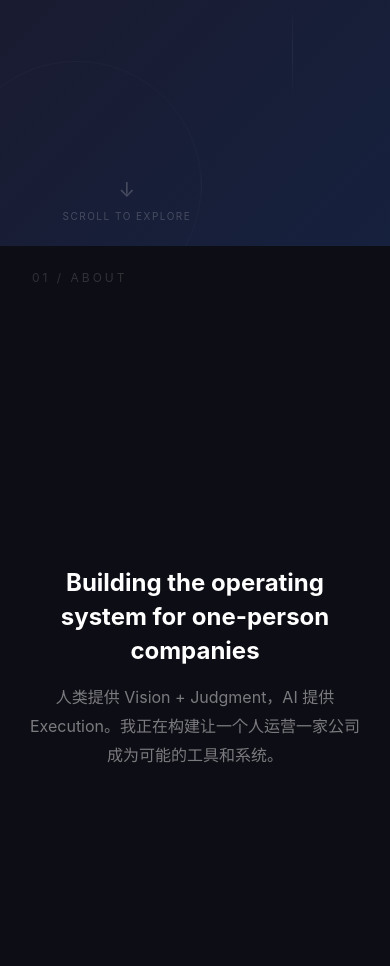
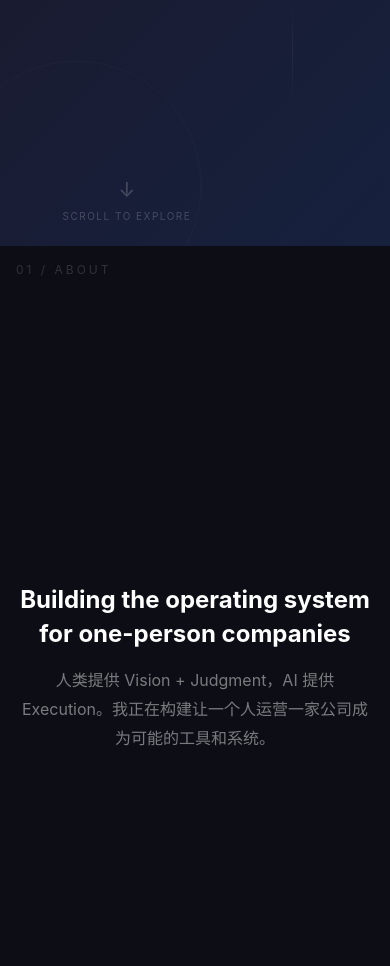
Before and after one commit to jeff0052/portfolio, a plain HTML site: page landing-page/index.html in a window 390 px wide. Shown: the part 598-1564 px from the top of the page. Drawn offline with Linux system fonts and the light colour scheme.

Commit message:
feat: scroll animations and responsive design

```diff
--- a/landing-page/css/style.css
+++ b/landing-page/css/style.css
@@ -297,3 +297,35 @@ nav .nav-links a:hover {
   color: var(--text-primary);
   border-color: rgba(255, 255, 255, 0.3);
 }
+
+/* ========== Fade-in Animation ========== */
+.fade-in {
+  opacity: 0;
+  transform: translateY(20px);
+  transition: opacity 0.8s ease, transform 0.8s ease;
+}
+
+.fade-in.visible {
+  opacity: 1;
+  transform: translateY(0);
+}
+
+.fade-in:nth-child(2) { transition-delay: 0.1s; }
+.fade-in:nth-child(3) { transition-delay: 0.2s; }
+.fade-in:nth-child(4) { transition-delay: 0.3s; }
+
+/* ========== Responsive: Tablet ========== */
+@media (max-width: 1024px) {
+  .section { padding: 60px 20px; }
+  nav { padding: 12px 20px; }
+}
+
+/* ========== Responsive: Mobile ========== */
+@media (max-width: 768px) {
+  nav .nav-links { display: none; }
+  .section { padding: 48px 16px; }
+  .section-number { left: 16px; top: 16px; }
+  .about-content { max-width: 100%; }
+  .projects-grid { max-width: 100%; }
+  .contact-links { flex-direction: column; align-items: center; }
+}
--- a/landing-page/js/main.js
+++ b/landing-page/js/main.js
@@ -1 +1,18 @@
-// Landing Page Scripts
+document.addEventListener('DOMContentLoaded', () => {
+  // Fade-in on scroll
+  const fadeElements = document.querySelectorAll('.fade-in');
+
+  const observer = new IntersectionObserver(
+    (entries) => {
+      entries.forEach((entry) => {
+        if (entry.isIntersecting) {
+          entry.target.classList.add('visible');
+          observer.unobserve(entry.target);
+        }
+      });
+    },
+    { threshold: 0.15 }
+  );
+
+  fadeElements.forEach((el) => observer.observe(el));
+});
```
